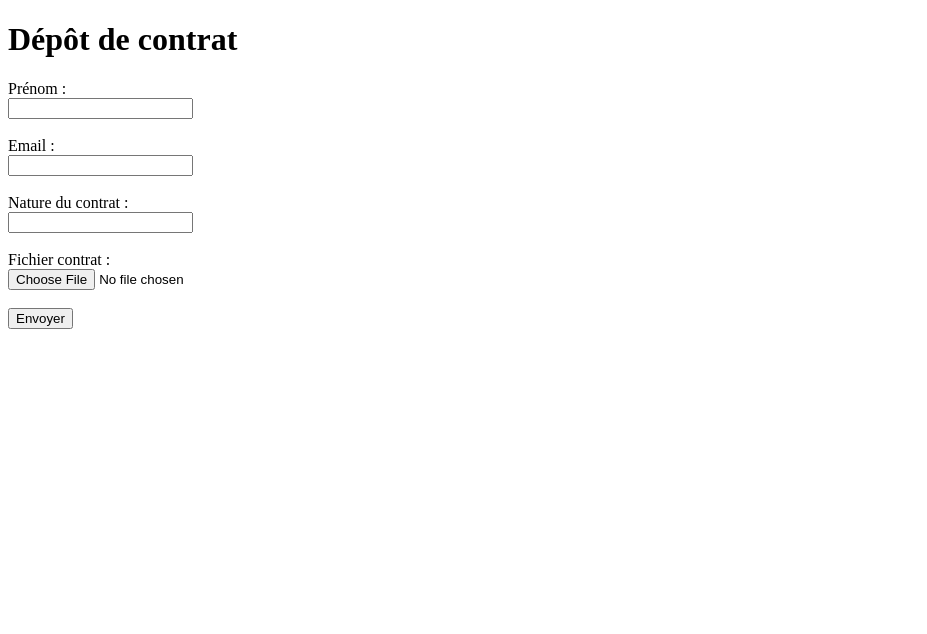
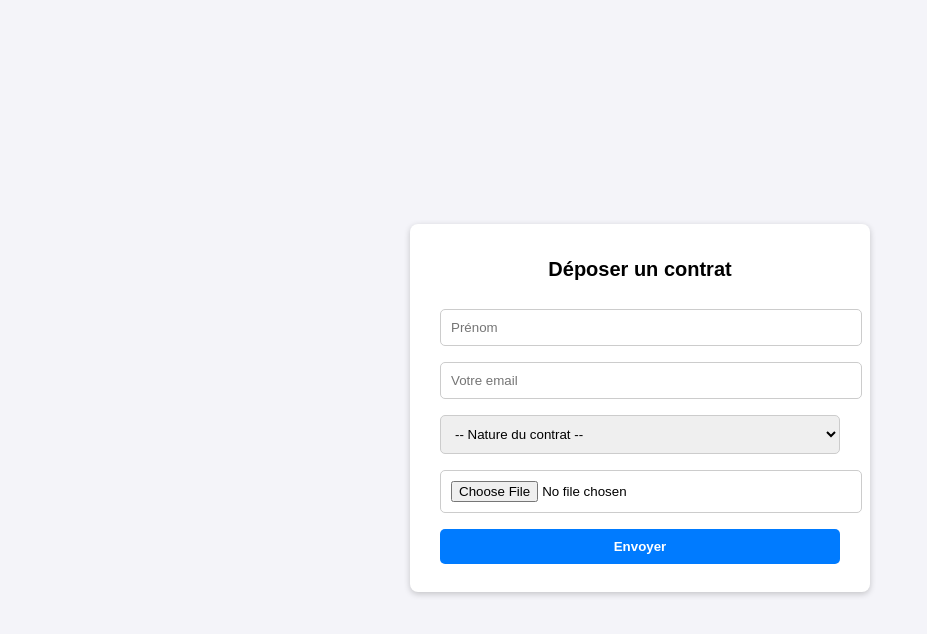
Before and after one commit to nasr4280/Contrat-site, a plain HTML site: page index.html in a window 1280 px wide. Shown: the whole page, without its empty margins (0-927 px from the left). Drawn offline with Linux system fonts and the light colour scheme.

Commit message:
Update index.html

```diff
--- a/index.html
+++ b/index.html
@@ -2,24 +2,69 @@
 <html lang="fr">
 <head>
   <meta charset="UTF-8">
+  <meta name="viewport" content="width=device-width, initial-scale=1.0">
   <title>Dépôt de contrat</title>
+  <style>
+    body {
+      font-family: Arial, sans-serif;
+      background: #f4f4f9;
+      display: flex;
+      justify-content: center;
+      align-items: center;
+      height: 100vh;
+    }
+    .container {
+      background: #fff;
+      padding: 20px 30px;
+      border-radius: 8px;
+      box-shadow: 0 2px 6px rgba(0,0,0,0.2);
+      max-width: 400px;
+      width: 100%;
+    }
+    h1 {
+      font-size: 20px;
+      margin-bottom: 20px;
+      text-align: center;
+    }
+    input, select, button {
+      width: 100%;
+      padding: 10px;
+      margin: 8px 0;
+      border: 1px solid #ccc;
+      border-radius: 5px;
+    }
+    button {
+      background: #007bff;
+      color: white;
+      font-weight: bold;
+      border: none;
+      cursor: pointer;
+    }
+    button:hover {
+      background: #0056b3;
+    }
+  </style>
 </head>
 <body>
-  <h1>Dépôt de contrat</h1>
-  <form action="mailto:votre.contrat@outlook.fr" method="POST" enctype="multipart/form-data">
-    <label>Prénom :</label><br>
-    <input type="text" name="prenom" required><br><br>
+  <div class="container">
+    <h1>Déposer un contrat</h1>
+    <form name="depot-contrat" method="POST" data-netlify="true" enctype="multipart/form-data">
 
-    <label>Email :</label><br>
-    <input type="email" name="email" required><br><br>
+      <input type="text" name="prenom" placeholder="Prénom" required>
+      <input type="email" name="email" placeholder="Votre email" required>
 
-    <label>Nature du contrat :</label><br>
-    <input type="text" name="nature" required><br><br>
+      <select name="nature" required>
+        <option value="">-- Nature du contrat --</option>
+        <option value="travail">Contrat de travail</option>
+        <option value="bail">Contrat de bail</option>
+        <option value="vente">Contrat de vente</option>
+        <option value="autre">Autre</option>
+      </select>
 
-    <label>Fichier contrat :</label><br>
-    <input type="file" name="contrat" required><br><br>
+      <input type="file" name="fichier" required>
 
-    <button type="submit">Envoyer</button>
-  </form>
+      <button type="submit">Envoyer</button>
+    </form>
+  </div>
 </body>
 </html>
```
